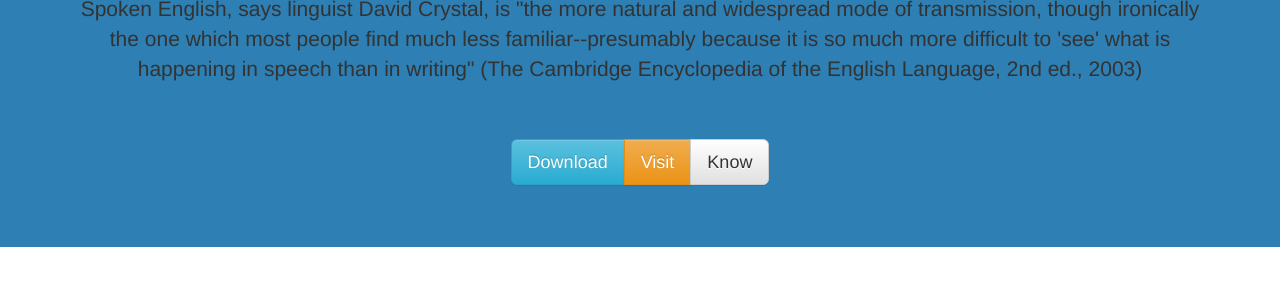
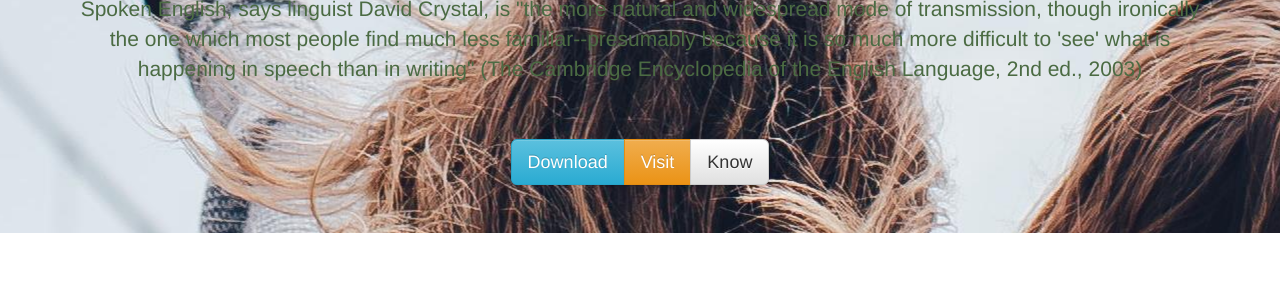
Before and after one commit to imrai14/imrai14.github.io, a plain HTML site: page index.html in a window 1280 px wide. Shown: the part 153-450 px from the top of the page. Drawn offline with nearby package versions, Linux system fonts and the light colour scheme.

Commit message:
added imags

```diff
--- a/index.html
+++ b/index.html
@@ -30,12 +30,30 @@ footer {
 	color: #fff;
 }
 .jumbotron{
-	background-image: url("images/one.png");
+	/*background-image: url("images/one.png");
 	height: 400px;
-	background-repeat: repeat-x;
+	background-repeat: repeat-x;*/
+	background-image: url('images/top-back-final.jpg');
+	width: 100%;
+	background-repeat: no-repeat;
+    background-position: center;
 
 
 }
+
+.back-clss-font{
+	color: #000;
+}
+.back-clss-font p {
+	color:#4b6b43;
+}
+
+/*.back-clss{
+	background-image: url('images/top-back-final.jpg');
+	width: 100%;
+	background-repeat: no-repeat;
+    background-position: center;
+}*/
 
 	</style>
 	<link rel="stylesheet" type="text/css" href="css/font-awesome.min.css"/>
@@ -72,8 +90,9 @@ footer {
 </div>
 
 </nav>
-<div class="jumbotron">
-	<div class="container text-center">
+<div class="jumbotron back-clss">
+	<!-- <img src="images/top-back-final.jpg"> -->
+	<div class="container text-center back-clss-font">
 		<h1>Base School of Spoken English</h1>
 		<p>Spoken English, says linguist David Crystal, is "the more natural and widespread mode of transmission, though ironically the one which most people find much less familiar--presumably because it is so much more difficult to 'see' what is happening in speech than in writing" (The Cambridge Encyclopedia of the English Language, 2nd ed., 2003)</p><br><br>
 		<div class="btn-group">
```
Also changed, not shown: images/back-top2.jpeg (added), images/top-back-final.jpg (added), images/top-back.jpg (added).
